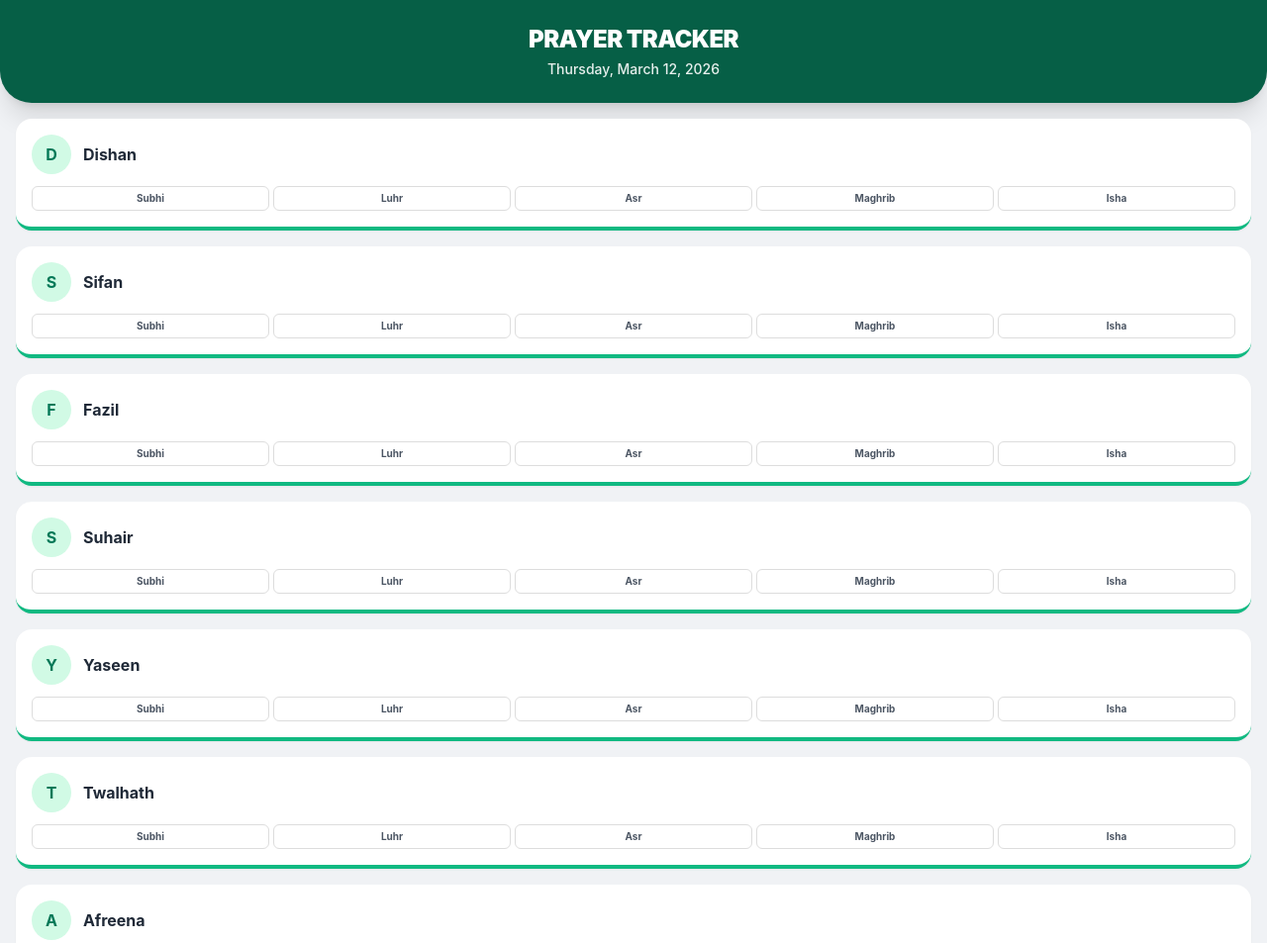
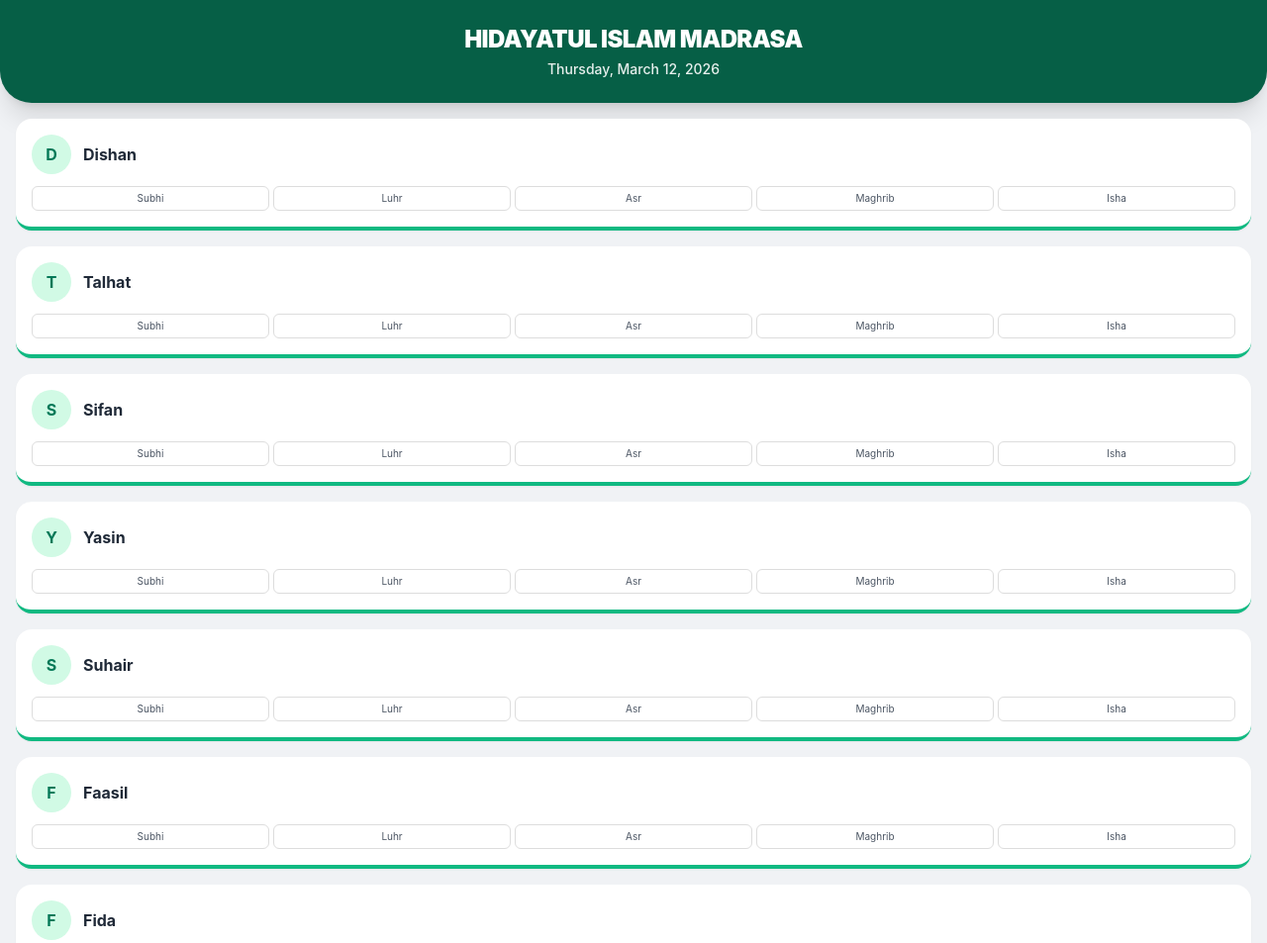
Before and after one commit to niskaramtrakerhidayathulislam/NISKARAM-traker-, a plain HTML site: page index.html in a window 1280 px wide. Shown: the top 953 px of the page at 99% size. Drawn offline with nearby package versions, Linux system fonts and the light colour scheme.

Commit message:
Update index.html

```diff
--- a/index.html
+++ b/index.html
@@ -7,14 +7,14 @@
     <script src="https://cdn.tailwindcss.com"></script>
     <style>
         body { background-color: #f0f2f5; font-family: 'Inter', sans-serif; }
-        .niskaram-btn { transition: all 0.2s; border: 1px solid #ddd; }
-        .niskaram-btn.active { background-color: #10b981; color: white; border-color: #059669; }
+        .niskaram-btn { transition: all 0.2s; border: 1px solid #ddd; padding: 8px 4px; }
+        .niskaram-btn.active { background-color: #10b981; color: white; border-color: #059669; font-weight: bold; }
     </style>
 </head>
 <body class="pb-10">
 
     <div class="bg-emerald-800 p-6 text-white rounded-b-[2rem] shadow-xl text-center">
-        <h1 class="text-2xl font-black tracking-tight uppercase">Prayer Tracker</h1>
+        <h1 class="text-2xl font-black tracking-tight uppercase">Hidayatul Islam Madrasa</h1>
         <p id="today" class="text-sm opacity-90 mt-1 font-medium"></p>
     </div>
 
@@ -22,33 +22,39 @@
 
     <script>
         const d = new Date();
+        const dateKey = d.toDateString(); // ഇന്നത്തെ തീയതി ഒരു കീ ആയി ഉപയോഗിക്കുന്നു
         document.getElementById('today').innerText = d.toLocaleDateString('en-US', { weekday: 'long', day: 'numeric', month: 'long', year: 'numeric' });
 
-        const students = ["Dishan", "Sifan", "Fazil", "Suhair", "Yaseen", "Twalhath", "Afreena", "Raseena", "Ayizza", "Misha", "Nila", "Fida", "Shakira", "Suhaiba", "Rifa"];
+        const students = ["Dishan", "Talhat", "Sifan", "Yasin", "Suhair", "Faasil", "Fida", "Rifa", "Afrina", "Suhaiba", "Nila", "Shakira", "Raseena", "Aiza", "Misha"];
         const prayers = ["Subhi", "Luhr", "Asr", "Maghrib", "Isha"];
         const listDiv = document.getElementById('list');
 
-        // ഗൂഗിൾ ഫോം വിവരങ്ങൾ
         const FORM_URL = "https://docs.google.com/forms/d/e/1FAIpQLSfoB6SzEuo4nrvGKGzdcjrvXLqFCZyu6kKyTa0mG8Gl8yUPMA/formResponse";
         const NAME_ENTRY = "entry.877237437";
         const PRAYER_ENTRY = "entry.330346532";
 
+        // സേവ് ചെയ്ത വിവരങ്ങൾ ലോഡ് ചെയ്യുന്നു
+        let savedData = JSON.parse(localStorage.getItem('niskaram_data')) || {};
+
+        // പുതിയ ദിവസം ആണെങ്കിൽ പഴയ ഡാറ്റ ക്ലിയർ ചെയ്യുന്നു
+        if (savedData.date !== dateKey) {
+            savedData = { date: dateKey, entries: [] };
+            localStorage.setItem('niskaram_data', JSON.stringify(savedData));
+        }
+
         students.forEach(name => {
-            let prayerButtons = prayers.map(p =>
-                `<button onclick="submitPrayer('${name}', '${p}', this)" class="niskaram-btn px-2 py-1 text-[10px] font-bold rounded-md bg-white text-gray-600">${p}</button>`
-            ).join('');
+            let prayerButtons = prayers.map(p => {
+                const isDone = savedData.entries.includes(`${name}-${p}`);
+                return `<button id="${name}-${p}" onclick="submitPrayer('${name}', '${p}', this)" class="niskaram-btn px-2 py-1 text-[10px] rounded-md bg-white text-gray-600 ${isDone ? 'active' : ''}">${p}${isDone ? ' ✓' : ''}</button>`;
+            }).join('');
 
             listDiv.innerHTML += `
                 <div class="bg-white p-4 rounded-2xl shadow-sm border-b-4 border-emerald-500">
-                    <div class="flex items-center justify-between mb-3">
-                        <div class="flex items-center space-x-3">
-                            <div class="w-10 h-10 bg-emerald-100 text-emerald-700 rounded-full flex items-center justify-center font-bold">${name[0]}</div>
-                            <h3 class="font-bold text-gray-800">${name}</h3>
-                        </div>
+                    <div class="flex items-center space-x-3 mb-3">
+                        <div class="w-10 h-10 bg-emerald-100 text-emerald-700 rounded-full flex items-center justify-center font-bold">${name[0]}</div>
+                        <h3 class="font-bold text-gray-800">${name}</h3>
                     </div>
-                    <div class="grid grid-cols-5 gap-1">
-                        ${prayerButtons}
-                    </div>
+                    <div class="grid grid-cols-5 gap-1">${prayerButtons}</div>
                 </div>
             `;
         });
@@ -60,17 +66,16 @@
             formData.append(NAME_ENTRY, studentName);
             formData.append(PRAYER_ENTRY, prayerName);
 
-            fetch(FORM_URL, {
-                method: "POST",
-                body: formData,
-                mode: "no-cors"
-            }).then(() => {
+            fetch(FORM_URL, { method: "POST", body: formData, mode: "no-cors" }).then(() => {
                 btn.classList.add('active');
                 btn.innerHTML += ' ✓';
+
+                // ഫോണിൽ സേവ് ചെയ്യുന്നു
+                savedData.entries.push(`${studentName}-${prayerName}`);
+                localStorage.setItem('niskaram_data', JSON.stringify(savedData));
+
                 alert(studentName + "-ന്റെ " + prayerName + " രേഖപ്പെടുത്തി!");
-            }).catch(err => {
-                alert("Error! വീണ്ടും ശ്രമിക്കൂ.");
-            });
+            }).catch(err => alert("Error! വീണ്ടും ശ്രമിക്കൂ."));
         }
     </script>
 </body>
```
